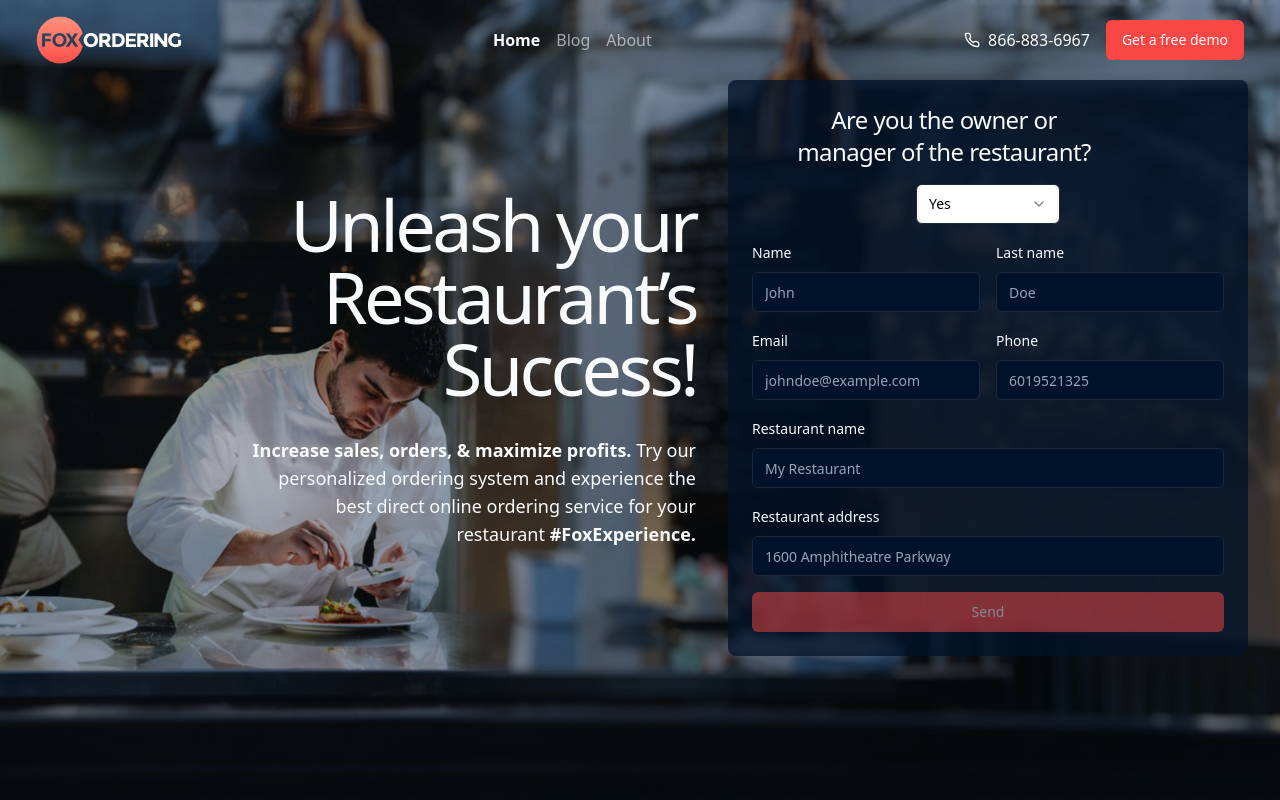
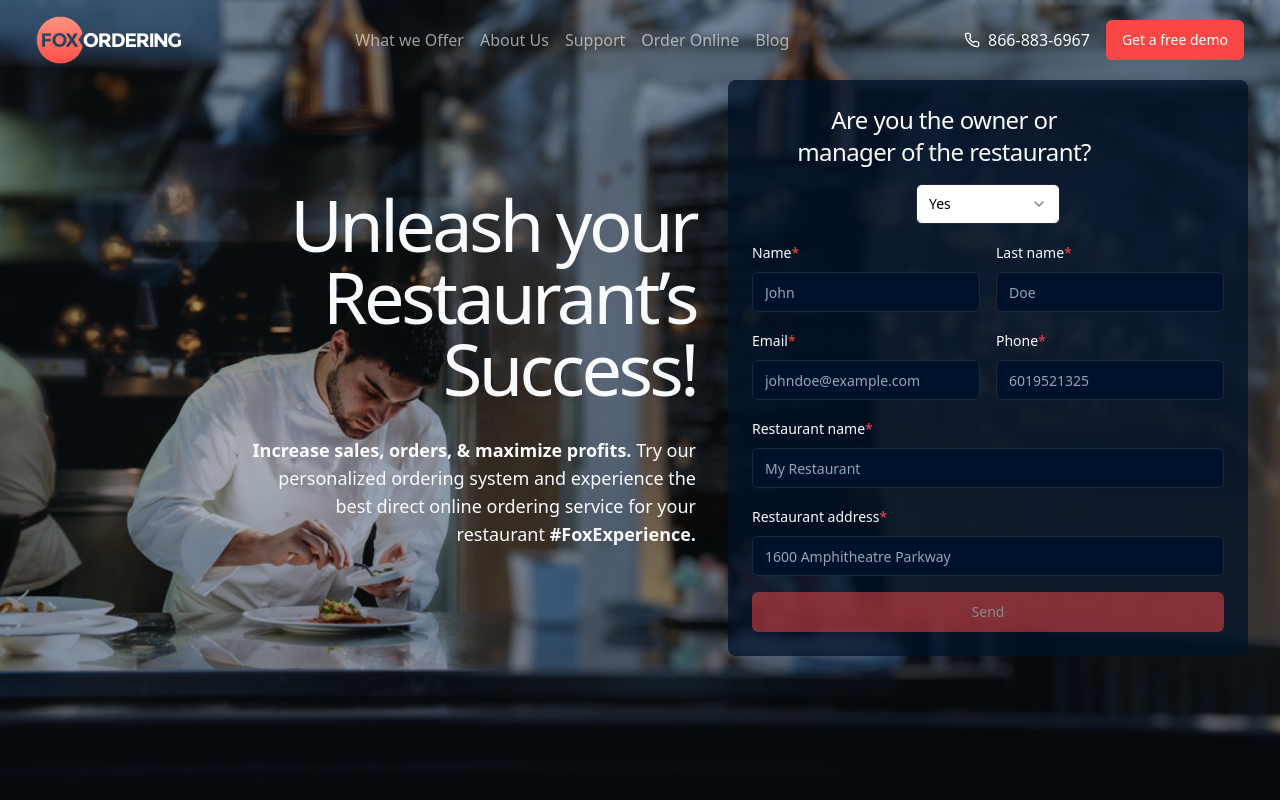
Before and after one commit to AFPedreros/FoxWebsite, an Astro site: page / in a window 1280 px wide. Shown: the top 800 px of the page. Built offline with nearby package versions, Linux system fonts and the light colour scheme; Astro itself is replaced by a stand-in of ours.

Commit message:
feat: update header navigation links and add support and order online links

```diff
--- a/src/components/Header.astro
+++ b/src/components/Header.astro
@@ -15,9 +15,11 @@
 	<nav class="flex w-full items-center justify-between">
 		<a href="/"><Image class="h-12 w-auto" src={foxLogo} alt="Fox Ordering logo." /></a>
 		<div class="flex items-center gap-4">
-			<HeaderLink href="/">Home</HeaderLink>
+			<HeaderLink href="#">What we Offer</HeaderLink>
+			<HeaderLink href="/about">About Us</HeaderLink>
+			<HeaderLink href="#">Support</HeaderLink>
+			<HeaderLink href="#">Order Online</HeaderLink>
 			<HeaderLink href="/blog">Blog</HeaderLink>
-			<HeaderLink href="/about">About</HeaderLink>
 		</div>
 		<div class="flex items-center gap-4">
 			<Link class="flex items-center" href="tel:8668836967" target="_blank"
--- a/src/components/free-demo-form.tsx
+++ b/src/components/free-demo-form.tsx
@@ -87,7 +87,9 @@ export function FreeDemoForm() {
 					name="name"
 					render={({ field }) => (
 						<FormItem className="col-span-2">
-							<FormLabel>Name</FormLabel>
+							<FormLabel>
+								Name<span className="text-primary">*</span>
+							</FormLabel>
 							<FormControl>
 								<Input placeholder="John" {...field} />
 							</FormControl>
@@ -100,7 +102,9 @@ export function FreeDemoForm() {
 					name="lastName"
 					render={({ field }) => (
 						<FormItem className="col-span-2">
-							<FormLabel>Last name</FormLabel>
+							<FormLabel>
+								Last name<span className="text-primary">*</span>
+							</FormLabel>
 							<FormControl>
 								<Input placeholder="Doe" {...field} />
 							</FormControl>
@@ -114,7 +118,9 @@ export function FreeDemoForm() {
 					name="email"
 					render={({ field }) => (
 						<FormItem className="col-span-2">
-							<FormLabel>Email</FormLabel>
+							<FormLabel>
+								Email<span className="text-primary">*</span>
+							</FormLabel>
 							<FormControl>
 								<Input placeholder="johndoe@example.com" {...field} />
 							</FormControl>
@@ -127,7 +133,9 @@ export function FreeDemoForm() {
 					name="phone"
 					render={({ field }) => (
 						<FormItem className="col-span-2">
-							<FormLabel>Phone</FormLabel>
+							<FormLabel>
+								Phone<span className="text-primary">*</span>
+							</FormLabel>
 							<FormControl>
 								<Input placeholder="6019521325" {...field} />
 							</FormControl>
@@ -141,7 +149,9 @@ export function FreeDemoForm() {
 					name="restaurantName"
 					render={({ field }) => (
 						<FormItem className="col-span-4">
-							<FormLabel>Restaurant name</FormLabel>
+							<FormLabel>
+								Restaurant name<span className="text-primary">*</span>
+							</FormLabel>
 							<FormControl>
 								<Input placeholder="My Restaurant" {...field} />
 							</FormControl>
@@ -155,7 +165,9 @@ export function FreeDemoForm() {
 					name="restaurantAddress"
 					render={({ field }) => (
 						<FormItem className="col-span-4">
-							<FormLabel>Restaurant address</FormLabel>
+							<FormLabel>
+								Restaurant address<span className="text-primary">*</span>
+							</FormLabel>
 							<FormControl>
 								<Input placeholder="1600 Amphitheatre Parkway" {...field} />
 							</FormControl>
--- a/src/layouts/RootLayout.astro
+++ b/src/layouts/RootLayout.astro
@@ -12,7 +12,7 @@ const { title, description } = Astro.props
 	<head>
 		<BaseHead title={title} description={description} />
 	</head>
-	<body class="dark w-screen overflow-x-hidden">
+	<body class="dark w-full overflow-x-hidden">
 		<Header />
 		<slot />
 		<Footer />
@@ -22,6 +22,7 @@ const { title, description } = Astro.props
 	html {
 		scroll-behavior: smooth;
 		overflow-x: hidden;
+		width: 100%;
 	}
 
 	@media (prefers-reduced-motion: reduce) {
```
